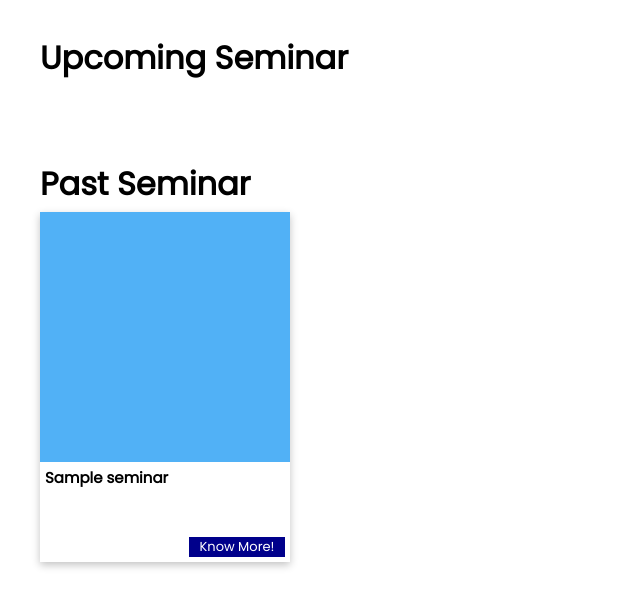
After one commit to irfancen/mtqui, a Django app: template seminar/templates/seminar_landing.html in a window 1280 px wide. The commit adds this page. Shown: the part 631-1233 px from the top of the page, without its empty margins (0-640 px from the left). Run offline with Django 3.2, Linux system fonts and the light colour scheme; the template is opened without the code that fills it: values that come from a table or form of the project are taken from there, others are empty; tables that the repository leaves empty hold one stand-in row (values such as "Sample post"); some libraries are stand-ins or nearby versions.

Commit message:
Implement landing page for seminar

```diff
--- a/seminar/models.py
+++ b/seminar/models.py
@@ -13,6 +13,7 @@ class Seminar(models.Model):
     guest_stars = models.ManyToManyField(GuestStars)
     received = models.CharField(max_length=500)
     requirement = models.CharField(max_length=500)
+    is_past = models.BooleanField(default=False)
 
     def __str__(self):
         return self.judul_seminar
--- a/seminar/static/css/seminar.css
+++ b/seminar/static/css/seminar.css
@@ -15,3 +15,39 @@
     justify-content: center;
     margin: 0px 5px 0px 5px;
 }
+
+.landing_container {
+    height: 550px;
+    background-color: #343a40;
+    background-image: url("../img/landing_seminar.svg");
+    background-position: 50% 75%;
+}
+
+
+.know_more p {
+    color: white;
+    background-color: darkblue;
+    text-align: center;
+    width: 100%;
+    margin-bottom: 0px;
+}
+
+.know_more a {
+    align-self: flex-end;
+    width: 100%;
+    text-decoration: none;
+}
+
+
+.judul_seminar_cont {
+    display: flex;
+    flex-direction: row;
+    height: 100px;
+    justify-content: space-between;
+    padding: 5px;
+}
+
+.judul_seminar_cont p {
+    font-size: 15px;
+    font-weight: 600;
+}
--- a/seminar/templates/base_seminar.html
+++ b/seminar/templates/base_seminar.html
@@ -22,8 +22,7 @@
 
 
 </head>
-<body>
-    <nav class="navbar navbar-expand-lg navbar-dark bg-dark align-items-center" style="height: 70px">
+    <nav class="navbar navbar-expand-lg navbar-dark bg-dark align-items-center">
   <a class="navbar-brand" href="#">
       <img src="{% static 'img/Rectangle 9.png' %}" width="30" height="30" class="d-inline-block align-top" alt="" style="margin-right: 5px">
       Navbar
@@ -48,7 +47,7 @@
         </div>
       </li>
       <li class="nav-item active">
-        <a class="nav-link" href="#">Workshop</a>
+        <a class="nav-link" href="{% url 'seminar:seminar_landing' %}">Workshop</a>
       </li>
       <li class="nav-item active">
         <a class="nav-link" href="#">Competition</a>
@@ -62,8 +61,8 @@
      <li class="nav-item active">
         <a class="nav-link" href="#">Contact</a>
       </li>
-     <li class="nav-item active" style="flex-direction: row; justify-content: center; align-items: center">
-         <img src="{% static 'img/Subtract.png' %}" width="35" height="30" class="d-inline-block align-top" alt="" style="margin-left: 5px">
+     <li class="nav-item active" style="flex-direction: row; justify-content: end; align-items: center">
+         <img src="{% static 'img/Subtract.png' %}" width="35" height="30" class="d-inline-block align-top" alt="" style="margin-left: 5px; margin-right: 7px">
         <a class="nav-link" href="#" style="display: flex; flex-direction: row; width: 110px">
             Fasilkom Dashboard
         </a>
@@ -71,5 +70,10 @@
     </ul>
   </div>
 </nav>
+<body>
+
+    {% block content %}
+    {% endblock %}
+
 </body>
 </html>
--- /dev/null
+++ b/seminar/templates/seminar_landing.html
@@ -0,0 +1,62 @@
+{% extends 'base_seminar.html' %}
+{% load static %}
+
+{% block content %}
+    <div class="landing_container">
+    </div>
+
+
+    <div class="upcoming_container" style="padding: 40px;">
+    <h2 style="font-weight: bold"> Upcoming Seminar </h2>
+
+    <div class="card_container">
+        {% for seminar in seminar_list %}
+        {% if not seminar.is_past %}
+            <div class="seminar_card" style="width: 250px;box-shadow: rgba(0, 0, 0, 0.24) 0px 3px 8px">
+                <div class="seminar_img_cont" style="width: 250px; height: 250px; background-color: #51B1F6">
+{#                    <img src="{% static 'img/' %}">#}
+
+                </div>
+
+                <div class="judul_seminar_cont">
+                    <p>{{ seminar.judul_seminar }}</p>
+                    <div class="know_more" style="width: 40%; display: flex">
+                        <a href="#"><p style="font-size: 13px; font-weight: 500">Know More!</p></a></div>
+                </div>
+
+            </div>
+        {% endif%}
+        {% endfor %}
+    </div>
+
+
+    </div>
+
+    <div class="past_seminar" style="padding: 40px">
+    <h2 style="font-weight: bold"> Past Seminar </h2>
+      <div class="card_container">
+         {% for seminar in seminar_list %}
+
+        {% if seminar.is_past %}
+            <div class="upcoming_card" style="width: 250px; box-shadow: rgba(0, 0, 0, 0.24) 0px 3px 8px;">
+                <div class="seminar_img_cont" style="width: 250px; height: 250px; background-color: #51B1F6">
+{#                    <img src="{% static 'img/' %}">#}
+
+                </div>
+
+                <div class="judul_seminar_cont">
+                    <p>{{ seminar.judul_seminar }}</p>
+                    <div class="know_more" style="width: 40%; display: flex" >
+                        <a href="#"><p style="font-size: 13px; font-weight: 500">Know More!</p></a>
+                    </div>
+                </div>
+
+            </div>
+        {% endif%}
+        {% endfor %}
+    </div>
+    </div>
+
+
+
+{% endblock %}
```
Also changed, not shown: seminar/views.py (+18 -1 lines), seminar/migrations/0002_seminar_is_past.py (added), seminar/static/img/landing_seminar.svg (added).
